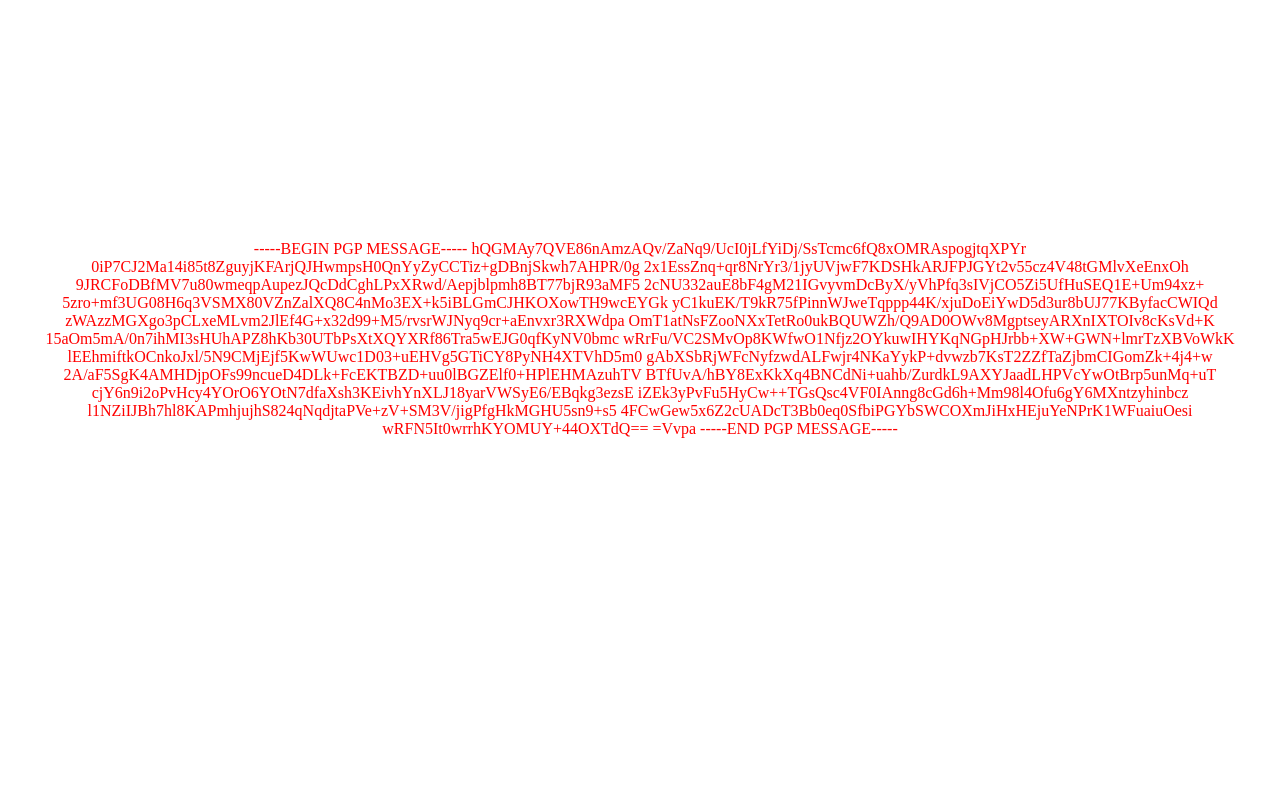
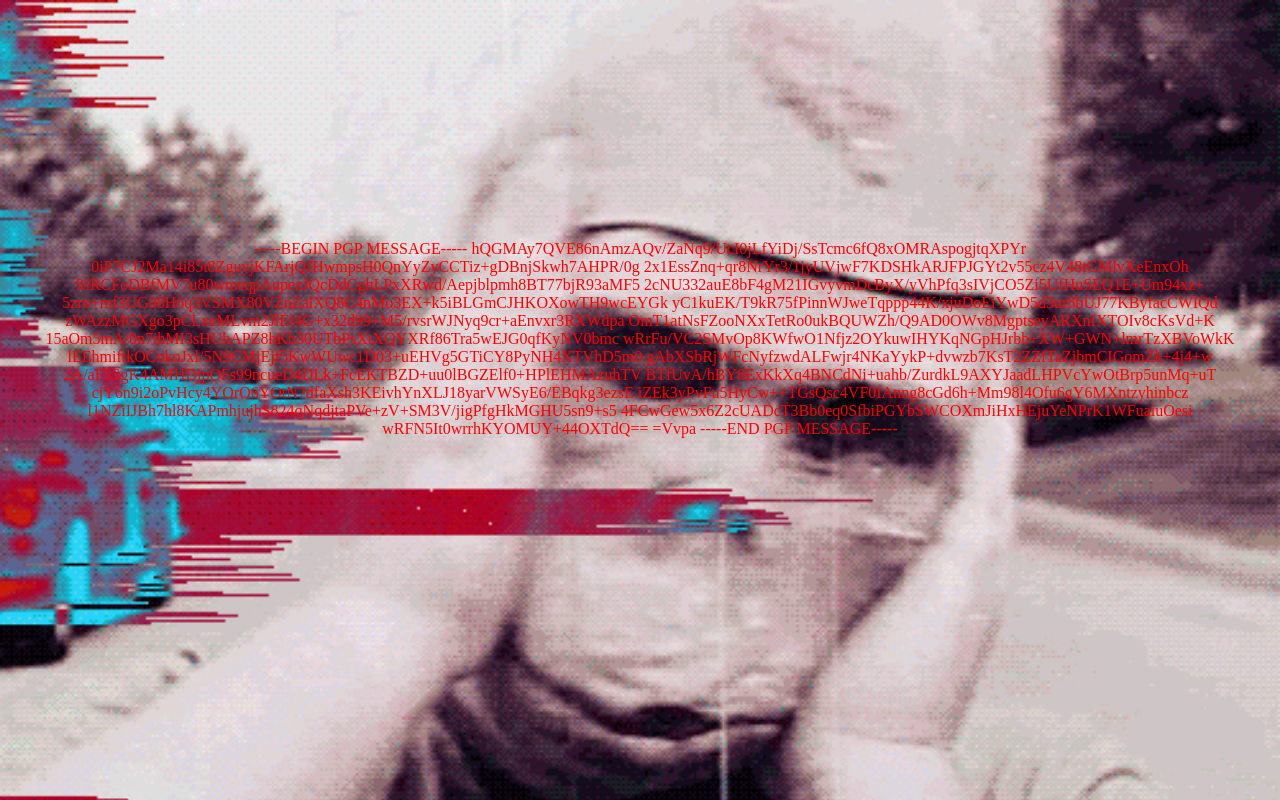
Before and after one commit to Tesrelative/flowers, a plain HTML site: page fas71230fjsdn12e9812f.html in a window 1280 px wide. Drawn offline with Linux system fonts and the light colour scheme.

Commit message:
Update hell.css

```diff
--- a/hell.css
+++ b/hell.css
@@ -1,7 +1,7 @@
 body {
     margin: 0;
     text-align: center;
-    background-image: url("img/gotnov.gif");
+    background-image: url("gotnov.gif");
     background-size: cover;
 }
 
```
